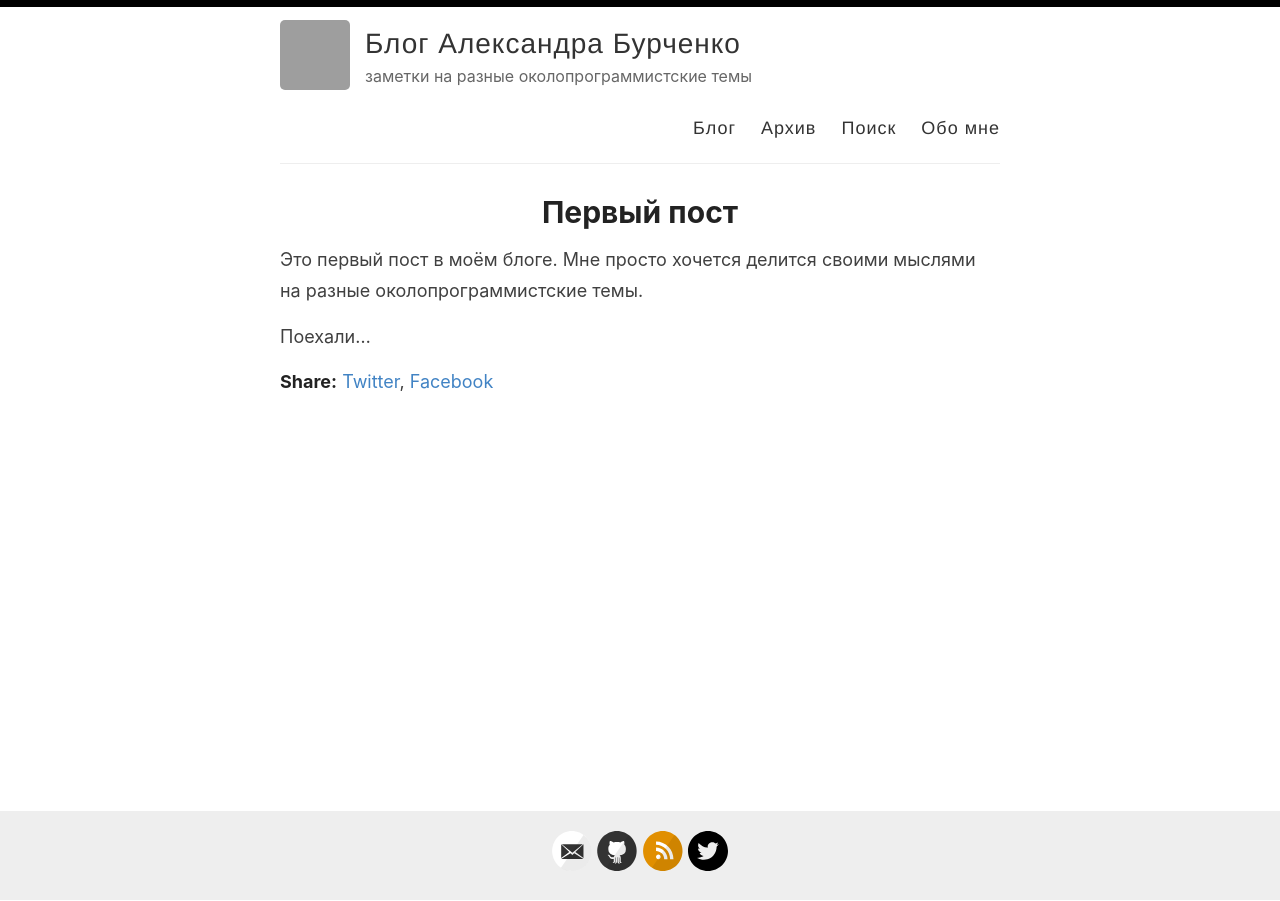
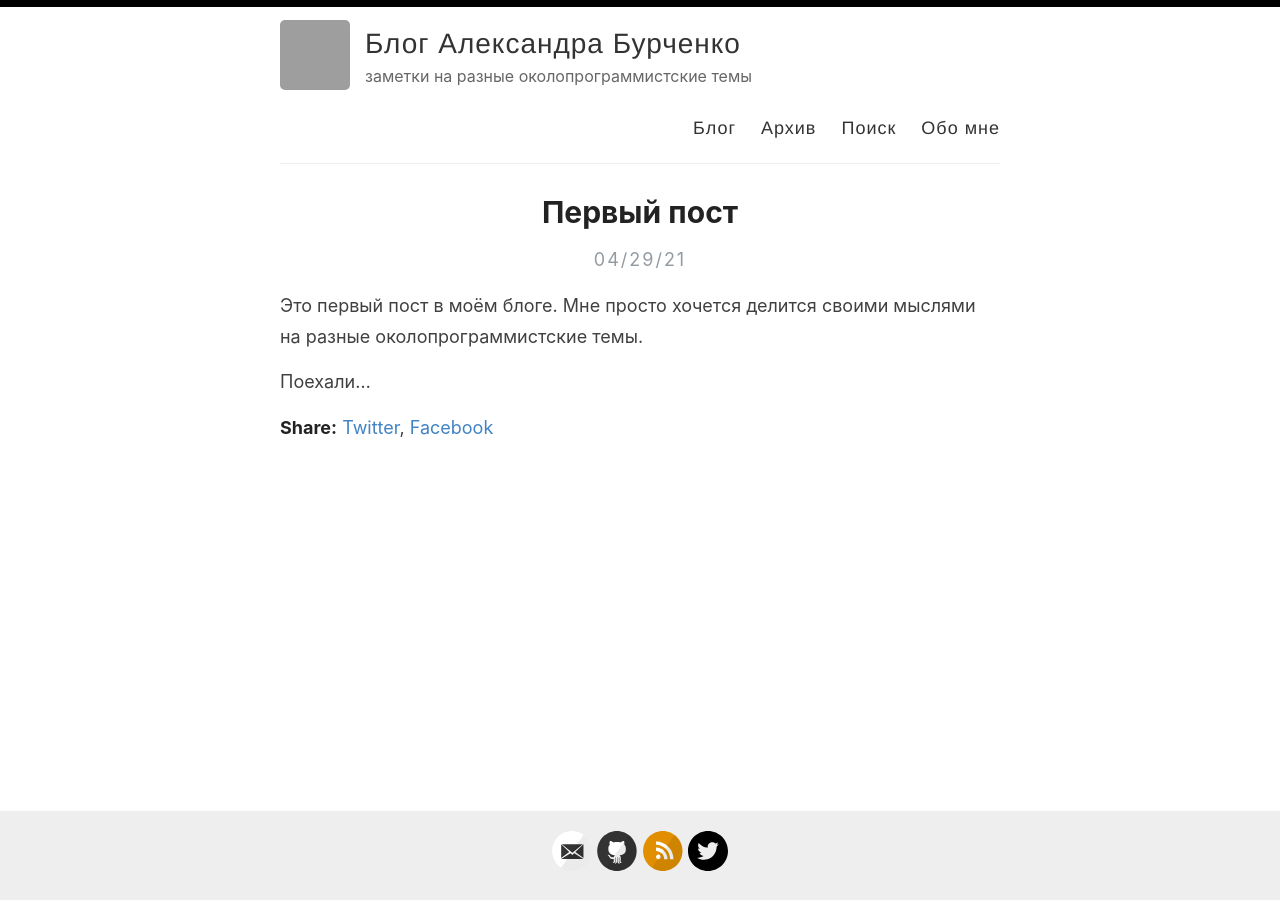
Before and after one commit to AABur/aabur.github.io, a Jekyll site: the page built from _posts/2021-4-29-First-post.md, in a window 1280 px wide. Built offline with Jekyll 4.4.1, drawn with Linux system fonts in a browser that asks for light colours; grey boxes are pictures that could not be loaded.

Commit message:
change date format

```diff
--- a/_layouts/post.html
+++ b/_layouts/post.html
@@ -7,6 +7,7 @@ layout: default
 
   <div>
     <!-- <p class="author_title">{{site.author}}  ·  {{ page.date | date: "%B %e, %Y" }}</p> -->
+    <p class="author_title">{{ page.date | date: "%D" }}</p>
     {% if page.last_modified_at %}
     <!-- <p class="author_title" datetime="{{ page.last_modified_at | date_to_xmlschema }}">(Updated: {{ page.last_modified_at | date: "%b %-d, %Y" }})</p> -->
     <p class="author_title" datetime="{{ page.last_modified_at | date_to_xmlschema }}">(Updated: {{ page.last_modified_at | date: "%c" }})</p>
--- a/index.html
+++ b/index.html
@@ -9,7 +9,7 @@ layout: default
         <h1>{{ post.title }}</h1>
 
         <div>
-          <p class="post_date">{{ post.date | date: "%B %e, %Y" }}</p>
+          <p class="post_date">{{ post.date | date: "%c" }}</p>
         </div>
       </a>
       <div class="entry">
```
